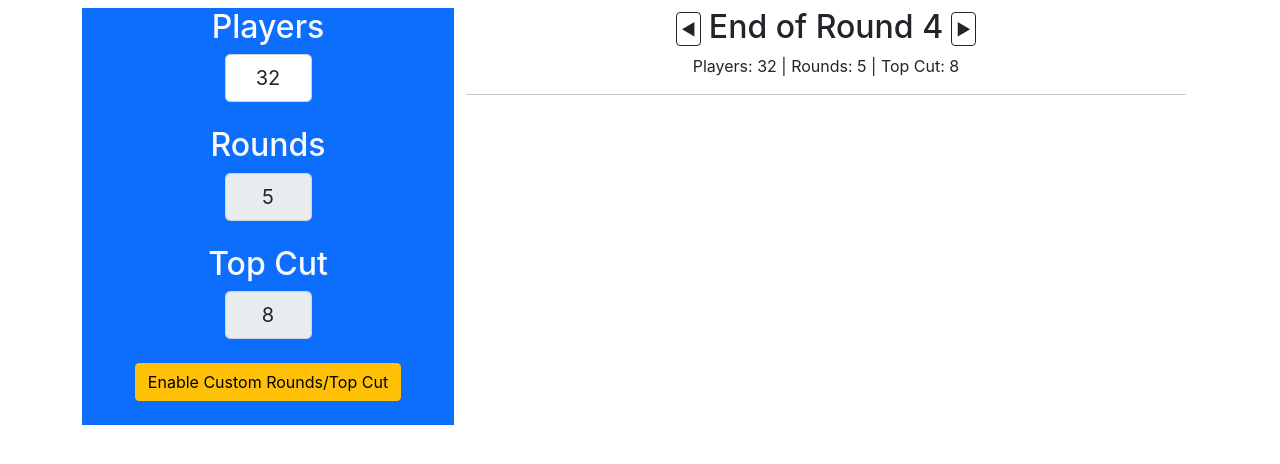
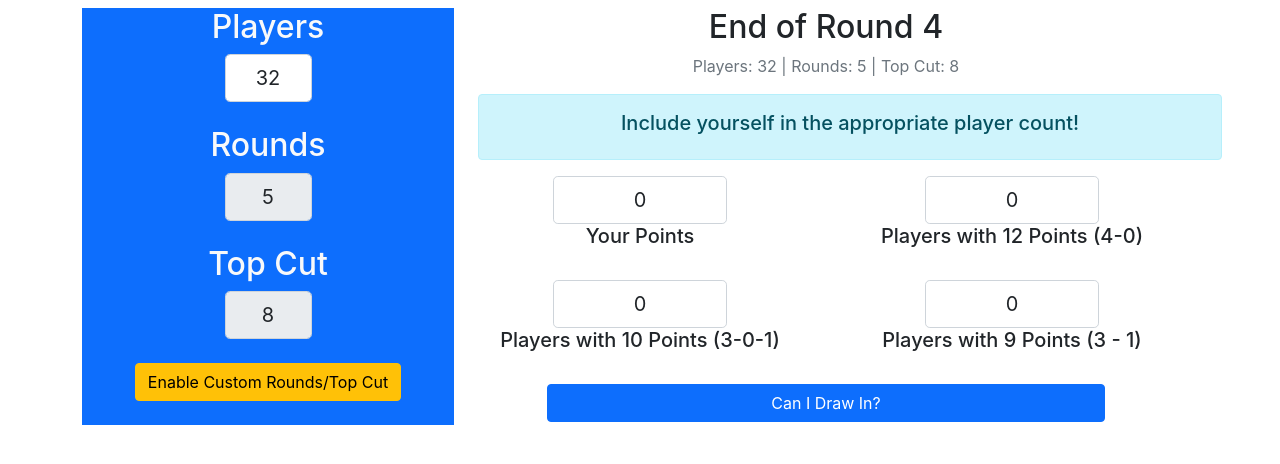
Before and after one commit to mtrus03/tournament-math-calculator, a React (Create React App) app: page / in a window 1280 px wide. Shown: the top 464 px of the page. Built offline with nearby package versions, Linux system fonts and the light colour scheme.

Commit message:
styling, additional fields, start of calculation logic

```diff
--- a/src/App.js
+++ b/src/App.js
@@ -1,13 +1,13 @@
 import './App.css';
-import { Container, Row, Col, Form, Button } from 'react-bootstrap';
+import { Container, Row, Col, Form, Button, Alert } from 'react-bootstrap';
 import { React, useState, useEffect } from 'react';
 // import $ from 'jquery';
 
 function App() {
-  const [inputState, setInputState] = useState({ players: 32, rounds: 5, topCut: 8 });
+  const [inputState, setInputState] = useState({ players: 32, rounds: 5, topCut: 8, playerPoints: 0, undefeatedPlayers: 0, oneLossPlayers: 0, oneDrawPlayers: 0 });
   const [customFields, setCustomFields] = useState(false);
-  const [currentRound, setCurrentRound] = useState(1);
-  const { players, rounds, topCut } = inputState;
+  const [canDrawMessage, setCanDrawMessage] = useState(<Row></Row>);
+  const { players, rounds, topCut, playerPoints, undefeatedPlayers, oneLossPlayers, oneDrawPlayers } = inputState;
 
   function handleInput(event) {
     const { name, value } = event.target;
@@ -20,71 +20,124 @@ function App() {
 
   useEffect(() => {
     if (!customFields) {
-      if (players <= 4 && customFields) { setInputState({ players, rounds: 0, topCut: players }) } else
-        if (players <= 8) { setInputState({ players, rounds: 0, topCut: players }) } else
-          if (players <= 16) { setInputState({ players, rounds: 5, topCut: 4 }) } else
-            if (players <= 32) { setInputState({ players, rounds: 5, topCut: 8 }) } else
-              if (players <= 64) { setInputState({ players, rounds: 6, topCut: 8 }) } else
-                if (players <= 128) { setInputState({ players, rounds: 7, topCut: 8 }) } else
-                  if (players <= 226) { setInputState({ players, rounds: 8, topCut: 8 }) } else
-                    if (players <= 409) { setInputState({ players, rounds: 9, topCut: 8 }) } else
-                      if (players >= 410) { setInputState({ players, rounds: 10, topCut: 8 }) }
+      if (players <= 4) { setInputState(previous => ({ ...previous, rounds: 0, topCut: players }) )} else
+        if (players <= 8) { setInputState(previous => ({ ...previous, rounds: 0, topCut: players }) )} else
+          if (players <= 16) { setInputState(previous => ({ ...previous, rounds: 4, topCut: 4 }) )} else
+            if (players <= 32) { setInputState(previous => ({ ...previous, rounds: 5, topCut: 8 }) )} else
+              if (players <= 64) { setInputState(previous => ({ ...previous, rounds: 6, topCut: 8 }) )} else
+                if (players <= 128) { setInputState(previous => ({ ...previous, rounds: 7, topCut: 8 }) )} else
+                  if (players <= 226) { setInputState(previous => ({ ...previous, rounds: 8, topCut: 8 }) )} else
+                    if (players <= 409) { setInputState(previous => ({ ...previous, rounds: 9, topCut: 8 }) )} else
+                      if (players >= 410) { setInputState(previous => ({ ...previous, rounds: 10, topCut: 8 }) )}
     }
+    // setInputState(previous => ({ ...previous, undefeatedPlayers: findPlayersWithPoints((rounds - 1) * 3, players, rounds) }))
   }, [players, customFields])
 
-  useEffect(() => {
-    setCurrentRound(rounds - 1);
-  }, [rounds])
+  // function findPlayersWithPoints(points, count, round) {
+  //   if (points >= round * 3) { count /= 2; }
+  //   console.log(`points: ${ points } | count: ${ count } | round: ${ round }`)
+  //   if (round > 1) {
+  //     round--;
+  //     findPlayersWithPoints(points, count, round);
+  //   }
+  //   return count;
+  // }
+
+  function calculateCanDraw() {
+    let canDraw;
+    // player is undefeated
+    if (playerPoints >= (rounds - 1) * 3) { canDraw = true; }
+
+
+
+    setCanDrawMessage(canDraw ? <Alert variant="success" className="mx-4">Yes</Alert> :  <Alert variant="danger" className="mx-4">No</Alert>)
+  }
 
   function inputFields() {
     if (customFields) return (
-      <Col className="col-4 bg-primary text-light">
+      <Col md={4} className="bg-primary text-light h-100">
         <Form.Group className="mb-4">
-          <Form.Label for="players" className="h2">Players</Form.Label>
+          <Form.Label className="h2">Players</Form.Label>
           <Form.Control name="players" type="text" id="players" value={inputState.players} min="2" className="w-25 mx-auto form-control form-control-lg text-center" onChange={handleInput} />
         </Form.Group>
         <Form.Group className="mb-4">
-          <Form.Label for="rounds" className="h2">Rounds</Form.Label>
+          <Form.Label className="h2">Rounds</Form.Label>
           <Form.Control name="rounds" type="text" id="rounds" value={inputState.rounds} min="2" className="w-25 mx-auto form-control form-control-lg text-center" onChange={handleInput} />
         </Form.Group>
         <Form.Group className="mb-4">
-          <Form.Label for="topCut" className="h2">Top Cut</Form.Label>
+          <Form.Label className="h2">Top Cut</Form.Label>
           <Form.Control name="topCut" type="text" id="topCut" value={inputState.topCut} min="2" className="w-25 mx-auto form-control form-control-lg text-center" onChange={handleInput} />
         </Form.Group>
-        <Button className="btn btn-warning mb-4" onClick={toggleCustomFields}>Disable Custom Rounds/Top Cut</Button>
+        <Button variant="btn btn-warning mb-4" onClick={toggleCustomFields}>Disable Custom Rounds/Top Cut</Button>
       </Col>
     )
     return (
-      <Col className="col-4 bg-primary text-light">
+      <Col md={4} className="bg-primary text-light h-100">
         <Form.Group className="mb-4">
-          <Form.Label for="players" className="h2">Players</Form.Label>
+          <Form.Label className="h2">Players</Form.Label>
           <Form.Control name="players" type="text" id="players" value={inputState.players} min="2" className="w-25 mx-auto form-control form-control-lg text-center" onChange={handleInput} />
         </Form.Group>
         <Form.Group className="mb-4">
-          <Form.Label for="rounds" className="h2">Rounds</Form.Label>
+          <Form.Label className="h2">Rounds</Form.Label>
           <Form.Control name="rounds" type="text" id="rounds" value={inputState.rounds} min="2" className="w-25 mx-auto form-control form-control-lg text-center" onChange={handleInput} disabled />
         </Form.Group>
         <Form.Group className="mb-4">
-          <Form.Label for="topCut" className="h2">Top Cut</Form.Label>
+          <Form.Label className="h2">Top Cut</Form.Label>
           <Form.Control name="topCut" type="text" id="topCut" value={inputState.topCut} min="2" className="w-25 mx-auto form-control form-control-lg text-center" onChange={handleInput} disabled />
         </Form.Group>
-        <Button className="btn btn-warning mb-4" onClick={toggleCustomFields}>Enable Custom Rounds/Top Cut</Button>
+        <Button variant="btn btn-warning mb-4" onClick={toggleCustomFields}>Enable Custom Rounds/Top Cut</Button>
       </Col>
     )
   }
 
   return (
-    <Container className="mt-2">
+    <Container className="my-2">
       <Row className="mx-auto text-center">
         {inputFields()}
-        <Col className="col-8">
-          <p className="h2">
-            <Button variant="outline-dark" className="p-1 mx-2" onClick={() => setCurrentRound(currentRound > 1 ? currentRound - 1 : 1)}>◄</Button>
-            End of Round {currentRound}
-            <Button variant="outline-dark" className="p-1 mx-2" onClick={() => setCurrentRound(currentRound < inputState.rounds - 1 ? currentRound + 1 : inputState.rounds - 1)}>►</Button>
-          </p>
-          <span>Players: {players} | Rounds: {rounds} | Top Cut: {topCut}<br /></span>
-          <hr />
+        <Col md={8}>
+          <p className="h2">End of Round {rounds - 1}</p>
+          <p className="text-muted">Players: {players} | Rounds: {rounds} | Top Cut: {topCut}</p>
+
+          <Row>
+            <Alert variant="info" className="mx-4">
+              <h5>Include yourself in the appropriate player count!</h5>
+            </Alert>
+          </Row>
+
+          <Row>
+            <Col sm={6}>
+              <Form.Group className="mb-4">
+                <Form.Control name="playerPoints" type="text" id="playerPoints" value={inputState.playerPoints} className="w-50 mx-auto form-control form-control-lg text-center" onChange={handleInput} />
+                <Form.Label className="h5">Your Points</Form.Label>
+              </Form.Group>
+            </Col>
+            <Col sm={6}>
+              <Form.Group className="mb-4">
+                <Form.Control name="undefeatedPlayers" type="text" id="undefeatedPlayers" value={inputState.undefeatedPlayers} className="w-50 mx-auto form-control form-control-lg text-center" onChange={handleInput} />
+                <Form.Label className="h5">Players with {3 * (rounds - 1)} Points ({rounds - 1}-0)</Form.Label><br />
+              </Form.Group>
+            </Col>
+            <Col sm={6}>
+              <Form.Group className="mb-4">
+                <Form.Control name="oneDrawPlayers" type="text" id="oneDrawPlayers" value={inputState.oneDrawPlayers} className="w-50 mx-auto form-control form-control-lg text-center" onChange={handleInput} />
+                <Form.Label className="h5">Players with {3 * (rounds - 2) + 1} Points ({rounds - 2}-0-1)</Form.Label>
+              </Form.Group>
+            </Col>
+            <Col sm={6}>
+              <Form.Group className="mb-4">
+                <Form.Control name="oneLossPlayers" type="text" id="oneLossPlayers" value={inputState.oneLossPlayers} className="w-50 mx-auto form-control form-control-lg text-center" onChange={handleInput} />
+                <Form.Label className="h5">Players with {3 * (rounds - 2)} Points ({rounds - 2} - 1)</Form.Label>
+              </Form.Group>
+            </Col>
+          </Row>
+
+          <Row>
+            <Button variant="btn btn-primary mb-4 w-75 mx-auto" onClick={calculateCanDraw}>Can I Draw In?</Button>
+          </Row>
+
+          <Row>
+            {canDrawMessage}
+          </Row>
         </Col>
       </Row>
     </Container>
```
